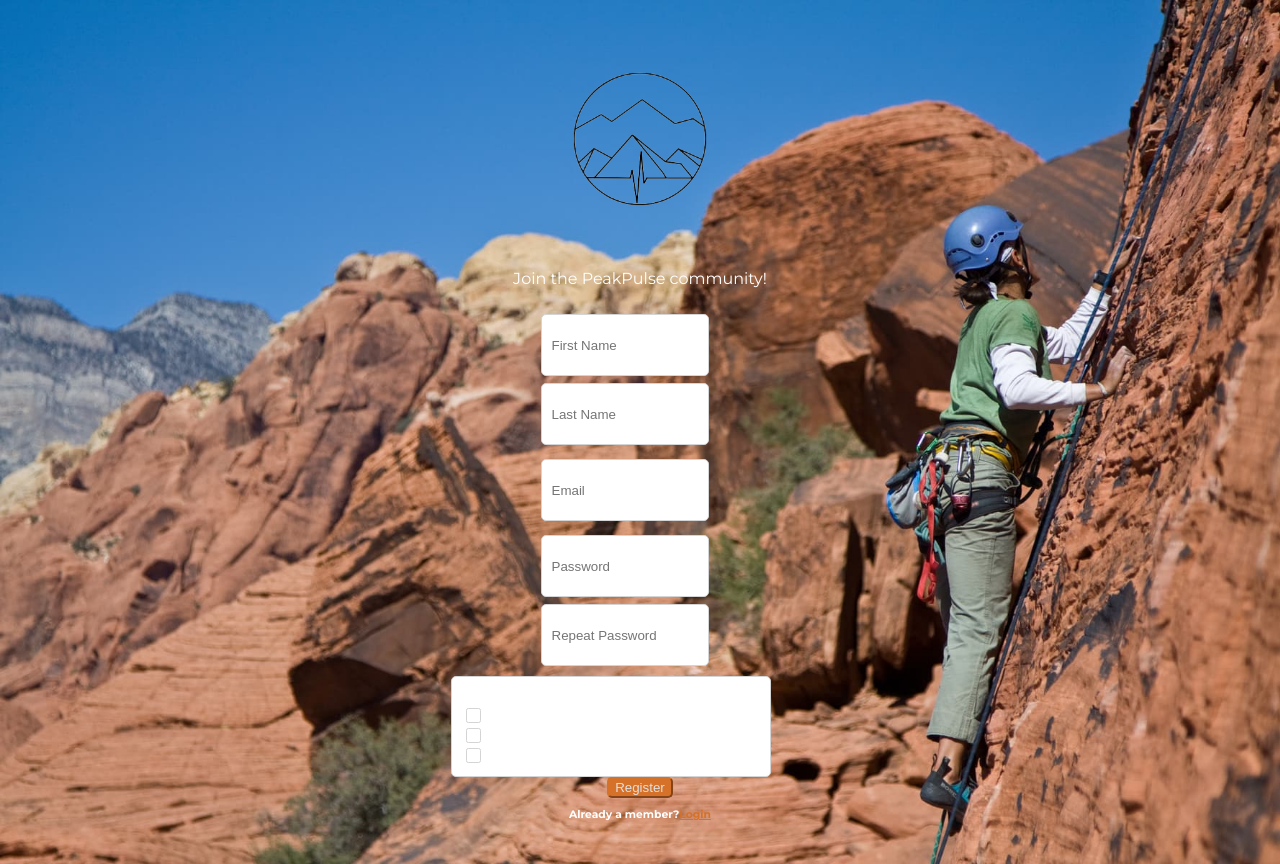
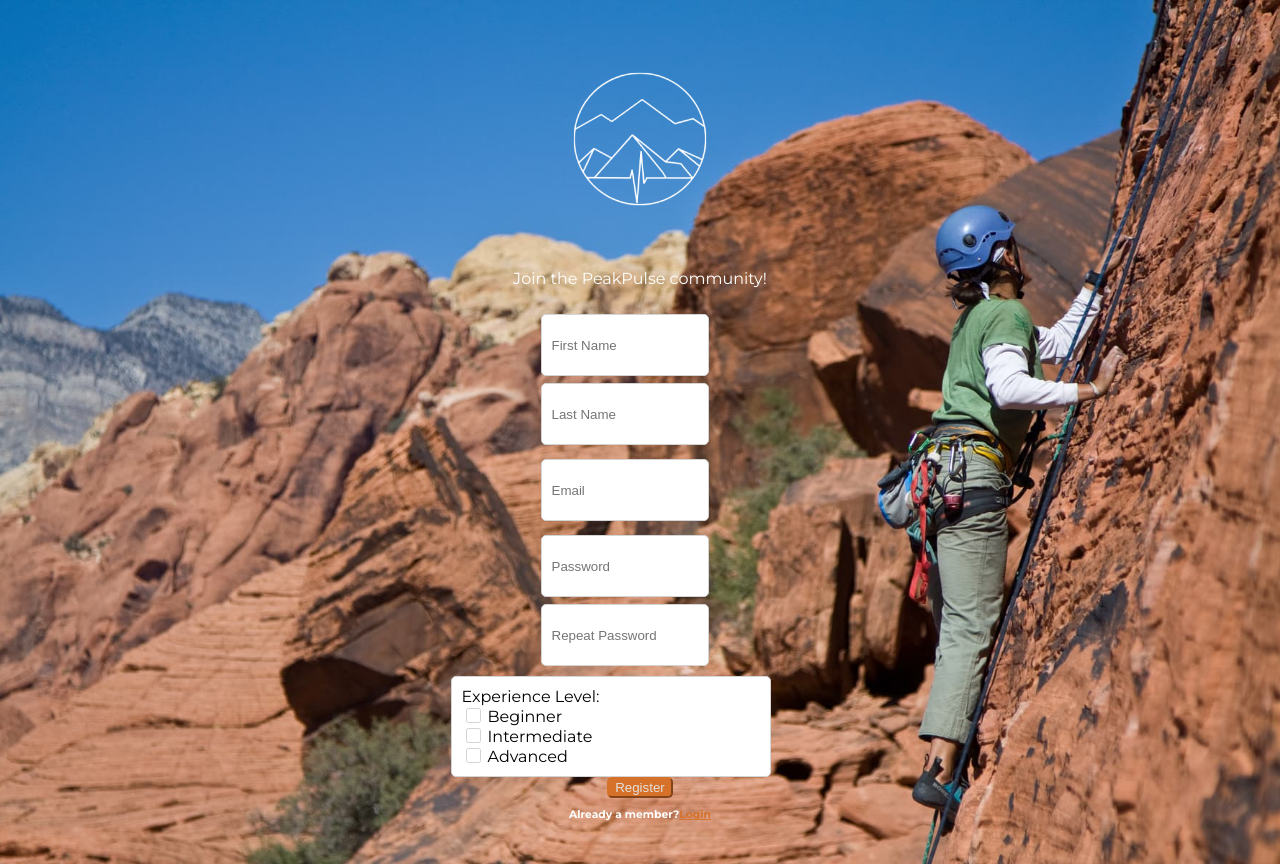
Before and after one commit to Chris-cvR/TID-React-Climbing-Platform, a React (Create React App) app: page /register in a window 1280 px wide. Built offline with nearby package versions, Linux system fonts and the light colour scheme.

Commit message:
white logo

```diff
--- a/src/pages/LoginPage.js
+++ b/src/pages/LoginPage.js
@@ -1,6 +1,6 @@
 import React, { useState } from 'react';
 import { NavLink } from "react-router-dom";
-import Logo from "../assets/images/PeakPulse.png";
+import Logo from "../assets/images/PeakPulse_white.png";
 import PrimaryButton from "../components/common/PrimaryButton";
 import image from "../assets/images/CityOfRocks_KieranHadley_BathRock_Calamari12b-2048x1152.jpg"
 
--- a/src/pages/RegisterPage.js
+++ b/src/pages/RegisterPage.js
@@ -1,5 +1,5 @@
 import React, { useState } from 'react';
-import Logo from "../assets/images/PeakPulse.png"
+import Logo from "../assets/images/PeakPulse_white.png"
 import { NavLink } from "react-router-dom";
 import PrimaryButton from "../components/common/PrimaryButton";
 import image from "../assets/images/ClimbingWoman.jpg"
@@ -28,7 +28,7 @@ function RegisterPage() {
     }
 
     return (
-        <div style={{ backgroundImage: `url(${image})`, backgroundSize: 'cover', color: 'white' }}>
+        <div style={{ backgroundImage: `url(${image})`, backgroundSize: 'cover', backgroundPosition: 'center', color: 'white' }}>
             <div className="container w-50 register-form">
                 <div className="logo-welcome">
                     <img
--- a/src/styles/index.css
+++ b/src/styles/index.css
@@ -415,6 +415,7 @@ input[type="checkbox"]:checked {
   background: white;
   margin-top: 10px;
   width: 150%;
+  color: black;
 }
 
 .margin-bottom{
```
Also changed, not shown: src/assets/images/PeakPulse.png, src/assets/images/PeakPulse_white.png (added).
